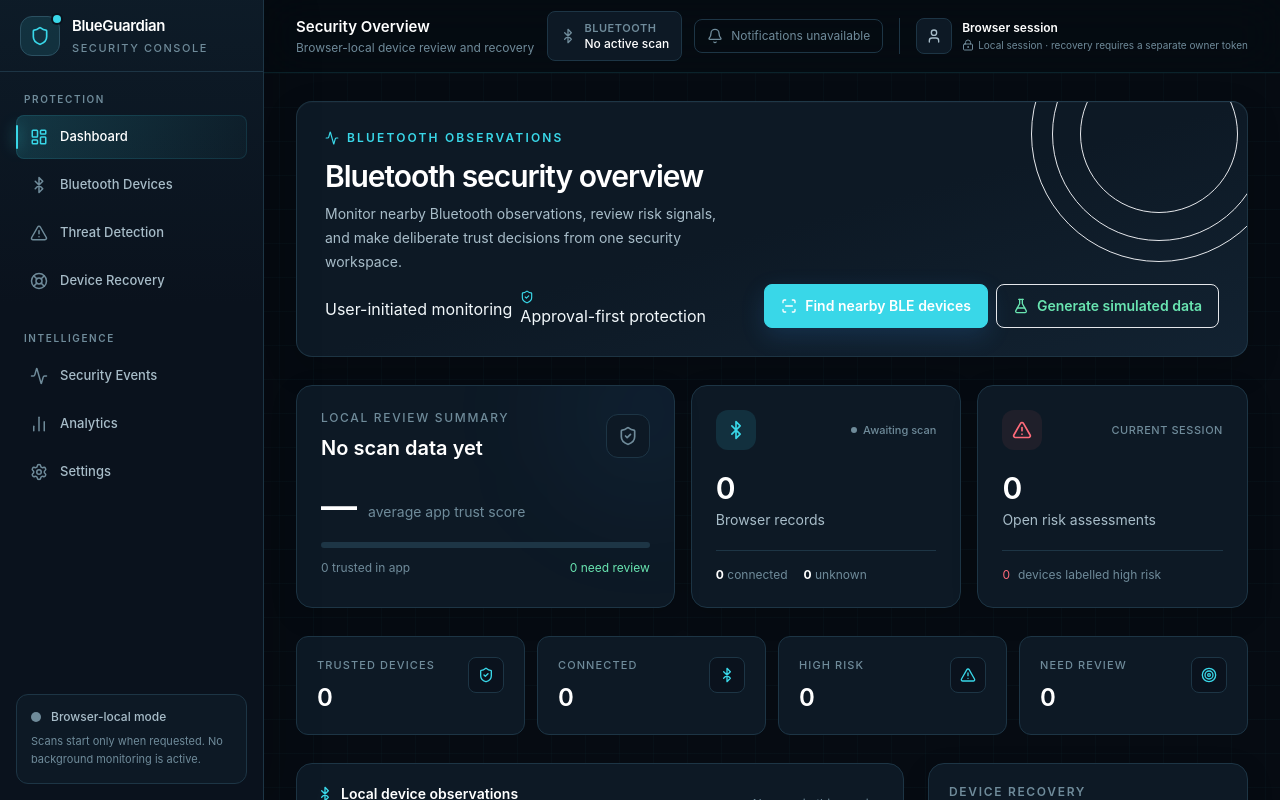
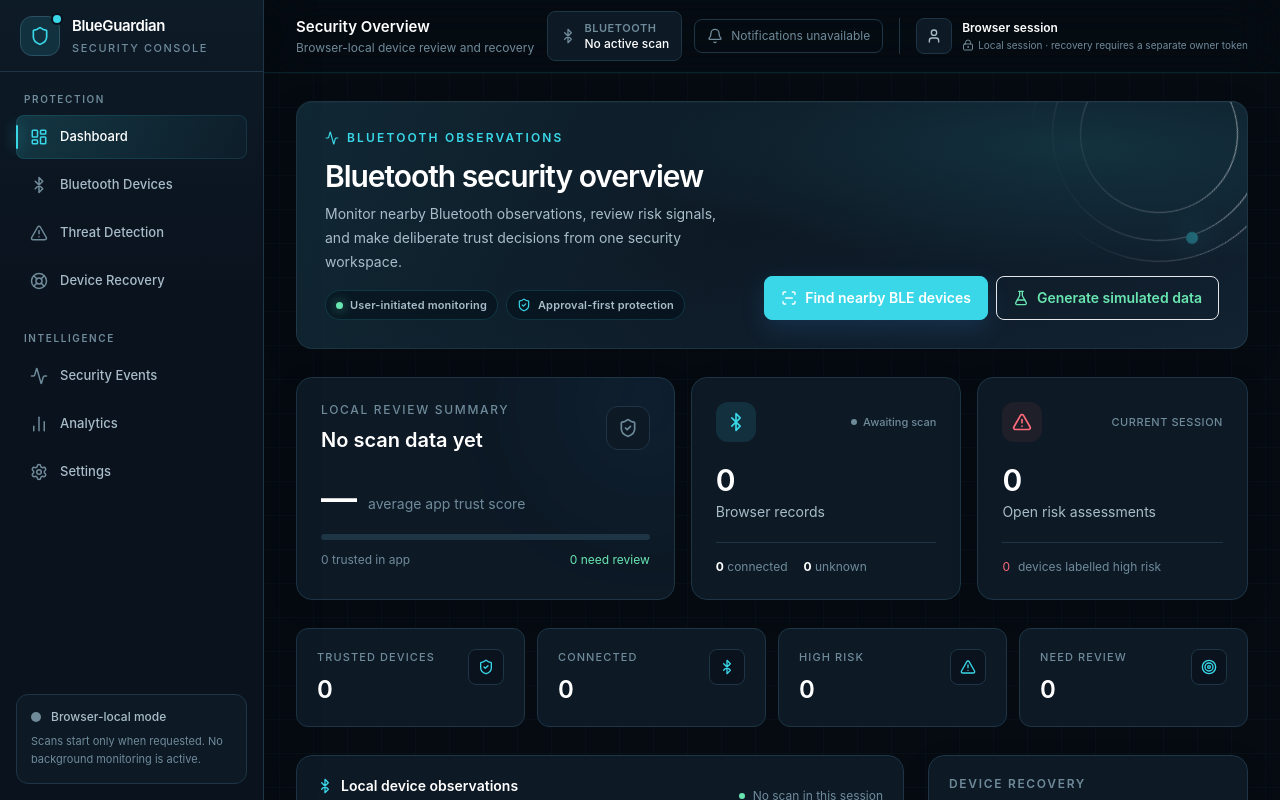
Before and after one commit to YuvarajRaghavann/BlueGuardian-AI, a React (Vite) app: page /dashboard in a window 1280 px wide. Shown: the top 800 px of the page. Built offline with nearby package versions, Linux system fonts and the light colour scheme; what @capacitor/core would draw is missing.

Commit message:
UX: add animated security-console hero details

```diff
--- a/src/index.css
+++ b/src/index.css
@@ -121,3 +121,55 @@ a { color: inherit; text-decoration: none; }
   }
   #root main section, #root main article { animation: none; }
 }
+
+/* Dashboard hero: a visible identity for the native security workspace. */
+.guardian-hero::before {
+  content: "";
+  position: absolute;
+  inset: 0;
+  z-index: -1;
+  background:
+    linear-gradient(115deg, rgba(57,215,232,.08), transparent 48%),
+    radial-gradient(ellipse at 82% 18%, rgba(57,215,232,.13), transparent 42%);
+  pointer-events: none;
+}
+.guardian-hero-orbit {
+  animation: guardian-orbit-drift 18s linear infinite;
+  mask-image: linear-gradient(135deg, black, transparent 82%);
+}
+.guardian-status-chip {
+  display: inline-flex;
+  min-height: 30px;
+  align-items: center;
+  gap: 7px;
+  border: 1px solid rgba(57,215,232,.17);
+  border-radius: 999px;
+  background: rgba(5,17,26,.58);
+  padding: 5px 10px;
+  color: var(--text-secondary);
+  font-size: 11px;
+  font-weight: 600;
+  letter-spacing: .015em;
+}
+.guardian-status-dot {
+  width: 7px;
+  height: 7px;
+  flex: 0 0 auto;
+  border-radius: 50%;
+  background: var(--success);
+  box-shadow: 0 0 12px rgba(105,229,177,.7);
+}
+#root main button:focus-visible,
+#root main a:focus-visible,
+#root main input:focus-visible,
+#root main select:focus-visible {
+  outline: 2px solid var(--accent);
+  outline-offset: 3px;
+}
+@keyframes guardian-orbit-drift {
+  from { transform: rotate(0deg); }
+  to { transform: rotate(360deg); }
+}
+@media (prefers-reduced-motion: reduce) {
+  .guardian-hero-orbit { animation: none; }
+}
```
